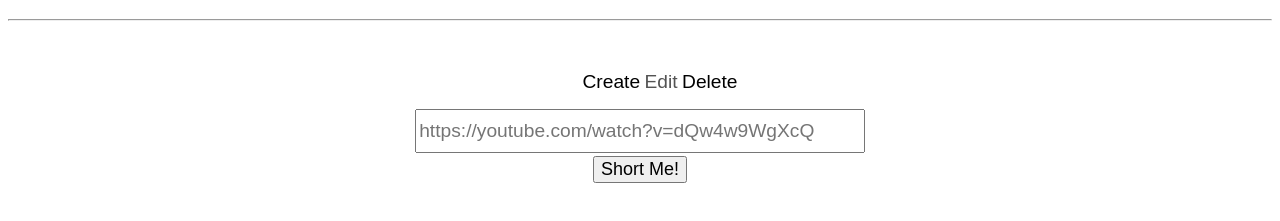
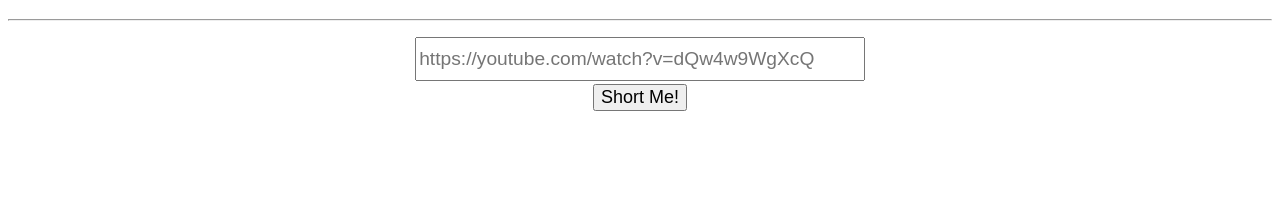
Before and after one commit to Tch1b0/LinkShort, a plain HTML site: page site/index.html in a window 1280 px wide. Shown: the part 61-282 px from the top of the page. Drawn offline with nearby package versions, Linux system fonts and the light colour scheme.

Commit message:
site/index: corrected mistake

```diff
--- a/site/index.html
+++ b/site/index.html
@@ -11,12 +11,6 @@
         <h1>Link Short</h1>
         <hr>
         <p id="info"></p>
-        <br>
-        <ul>
-            <li id="bar">Create</li>
-            <li id="bar">Edit</li>
-            <li id="bar">Delete</li>
-        </ul>
         <input required type="text" name="link" placeholder="https://youtube.com/watch?v=dQw4w9WgXcQ" id="link"><br>
         <button id="generate">Short Me!</button>
         <p id="res"></p>
```
